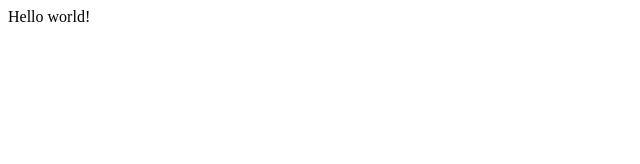
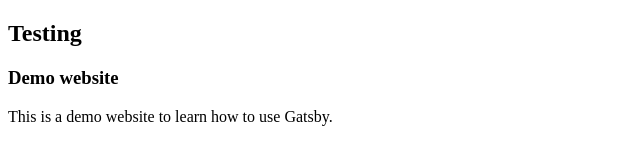
Before and after one commit to nickeykhem/gastby-demo, a Gatsby site: page / in a window 1280 px wide. Shown: the whole page, without its empty margins (0-640 px from the left). Built offline with nearby package versions, Linux system fonts and the light colour scheme; Gatsby itself is replaced by a stand-in of ours.

Commit message:
Default page content updated + ran build

```diff
--- a/src/pages/index.js
+++ b/src/pages/index.js
@@ -1,5 +1,13 @@
 import React from "react"
 
 export default function Home() {
-  return <div>Hello world!</div>
+  return (
+    <section>
+      <div>
+        <h2>Testing</h2>
+        <h3>Demo website</h3>
+        <p>This is a demo website to learn how to use Gatsby.</p>
+      </div>
+    </section>
+  )
 }
```
